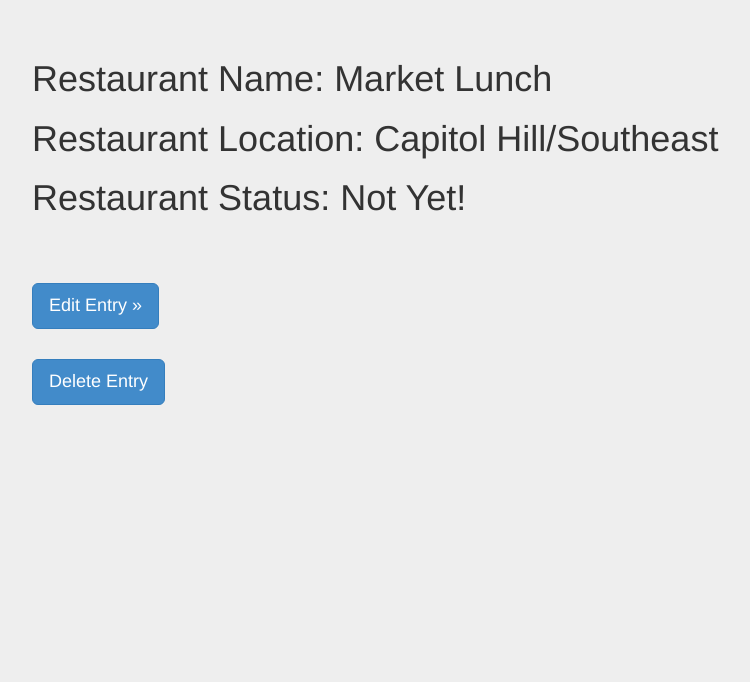
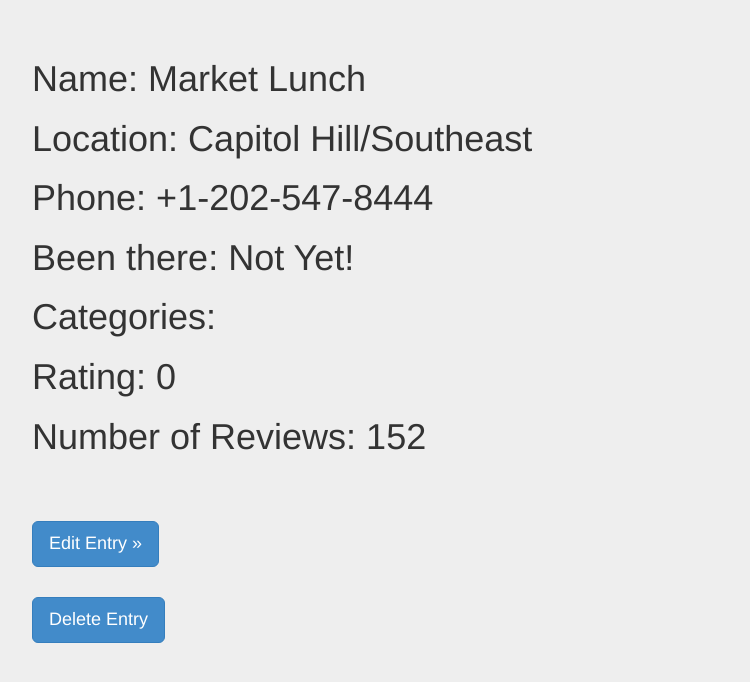
Before and after one commit to CooperativeOrganizationOfPeople/Brunch, a Django app: page /brunch_app/2/ in a window 1280 px wide. Shown: the part 51-733 px from the top of the page, without its empty margins (53-803 px from the left). Run offline with Django 3.2, Linux system fonts and the light colour scheme; data comes from the database, SQL or seed files in the repository; both versions use the stored data as it was after the commit; parts of the project's set-up code (start-up, migrations or seed data) failed here and were passed over.

Commit message:
expanded restaurant model, integrated info from yelp, fixed detail and conf pages.

```diff
--- a/brunch_buddy/brunch_app/models.py
+++ b/brunch_buddy/brunch_app/models.py
@@ -8,14 +8,15 @@
     name = models.CharField(max_length=50)
     #location = models.ForeignKey(Neighborhood)
     location = models.CharField(max_length=50)	# defaults to a Neighborhood name, falls back on the City name
-    status = models.BooleanField()	# is it 'to-do' or 'done'?
+    status = models.CharField(max_length=50)	# is it 'to-do' or 'done'?
     phone = models.CharField(max_length=20)
+    display_phone = models.CharField(max_length=20)
     categories = models.CharField(max_length=200)
-    rating = models.IntegerField()
-    review_count = models.IntegerField()
-    #rating_img_url = models.URLField()
-    #yelp_url = models.URLField()
-    #yelp_mobile_url = models.URLField()
+    rating = models.IntegerField(null=True)
+    review_count = models.IntegerField(null=True)
+    # rating_img_url = models.URLField()
+    # yelp_url = models.URLField()
+    # yelp_mobile_url = models.URLField()
 
     def update(self, name='', location='', status=False, phone='', categories='',rating=0,review_count=0):
         self.name=name
--- a/brunch_buddy/brunch_app/templates/brunch_app/confirm.html
+++ b/brunch_buddy/brunch_app/templates/brunch_app/confirm.html
@@ -55,8 +55,8 @@
                 {% if choices %}
                     {% for restaurant in choices %}
 
-                        <input type="radio" name="choice" id="choice{{ forloop.counter }}" value="{{ restaurant.name }},{{ restaurant.location }},{{ restaurant.status }}" />
-                        <label for="choice{{ forloop.counter }}">{{ restaurant.name }} - {{ restaurant.location }} - {{ restaurant.status }}</label><br />
+                        <input type="radio" name="choice" id="choice{{ forloop.counter }}" value="{{ restaurant.name }},{{ restaurant.location }},{{ restaurant.phone }},{{ restaurant.rating }},{{ restaurant.review_count }}" />
+                        <label for="choice{{ forloop.counter }}">{{ restaurant.name }} - {{ restaurant.location }} - {{ restaurant.phone }}</label><br />
 
                      <!-- <li>{{ restaurant.name }} - {{ restaurnat.location }} - {{ restaurant.status }}</li> -->
                     {% endfor %}
--- a/brunch_buddy/brunch_app/templates/brunch_app/detail.html
+++ b/brunch_buddy/brunch_app/templates/brunch_app/detail.html
@@ -58,9 +58,13 @@
         <div class="container">
 
       		<div class="detailpage-template">
-        		<h1>Restaurant Name: {{ restaurant.name }}</h1>
-        		<h1>Restaurant Location: {{ restaurant.location }}</h1>
-        		<h1>Restaurant Status: {{ restaurant.status }}</h1>
+        		<h1>Name: {{ restaurant.name }}</h1>
+        		<h1>Location: {{ restaurant.location }}</h1>
+                <h1>Phone: {{ restaurant.phone }}</h1>
+                <h1>Been there: {{ restaurant.status }}</h1>
+                <h1>Categories: {{ restaurant.categories }}</h1>
+                <h1>Rating: {{ restaurant.rating }}</h1>
+                <h1>Number of Reviews: {{ restaurant.review_count }}</h1>
       		</div>
 
     	</div><!-- /.container -->
--- a/brunch_buddy/brunch_app/templates/brunch_app/edit.html
+++ b/brunch_buddy/brunch_app/templates/brunch_app/edit.html
@@ -8,7 +8,7 @@
     <meta name="author" content="">
 
 
-    <title>Edit Entry</title>
+    <title>Brunch Buddy</title>
 
     {% load staticfiles %}
     <link rel="shortcut icon" href="{%static 'bootstrap\dist\ico\favicon.png' %}">
--- a/brunch_buddy/brunch_app/templates/brunch_app/index.html
+++ b/brunch_buddy/brunch_app/templates/brunch_app/index.html
@@ -8,7 +8,7 @@
     <meta name="author" content="">
     <link rel="shortcut icon" href="bootstrap\dist\ico\favicon.png">
 
-    <title>Add Restaurant Entry></title>
+    <title>BrunchBuddy</title>
 
     {% load staticfiles %}
 
@@ -33,7 +33,7 @@
                         <span class="icon-bar"></span>
                         <span class="icon-bar"></span>
                     </button>
-                    <a class="navbar-brand" href="/brunch_app/">Project name</a>
+                    <a class="navbar-brand" href="/brunch_app/">BrunchBuddy</a>
                 </div>
                 <div class="collapse navbar-collapse">
                     <ul class="nav navbar-nav">
--- a/brunch_buddy/brunch_app/views.py
+++ b/brunch_buddy/brunch_app/views.py
@@ -37,12 +37,12 @@
 #def confirm (request):
     if request.method=="POST":
 
-        print request.POST['Restaurant']
+        #print request.POST['Restaurant']
 
         #initialize choices array
         choices = []
         #add entered restaurant to choices
-        restaurant = Restaurant(name=request.POST['Restaurant'], location="Unknown", status=False)
+        restaurant = Restaurant(name=request.POST['Restaurant'], location="Unknown")
         #add now unsaved restaurant to choices array
         choices.append(restaurant)
 
@@ -51,12 +51,14 @@
         response_list = yelp_obj.min_query(term=restaurant.name)
 
         for entry in response_list:
-            r = Restaurant(name=entry['name'], location=entry['location'], status=False)
+            r = Restaurant(name=entry['name'], location=entry['location'], phone=entry['display_phone'], rating=entry['rating'], review_count=entry['review_count'])
+
             choices.append(r)
         #grab top x
         #pass back to view for client decision
 
         context = {'choices': choices}
+        print 'confirm context value:', context
         return render(request, 'brunch_app/confirm.html', context)
 
     return HttpResponseRedirect('../../brunch_app')
@@ -82,12 +84,15 @@
 def confirmPart2 (request):
 
     data = request.POST['choice']
+    print "DATA:", data
     attributes = data.split(',')
     restaurant = Restaurant()
+    print "ATTRIBUTES:\n\n", attributes
     #restaurant.update_restaurant_from_dictionary({})
-    restaurant.update(name=attributes[0], location=attributes[1], status=False)
+    restaurant.update(name=attributes[0], location=attributes[1], phone=attributes[2], rating=attributes[3], review_count=attributes[4], status='Not Yet!')
     #restaurant.name=attributes[0]
     #restaurant.location=attributes[1]
     #restaurant.status=False
+    restaurant.rating=0
     restaurant.save()
     return HttpResponseRedirect('../../brunch_app/') # Redirect after POST
```
Also changed, not shown: brunch_buddy/db.sqlite3.
